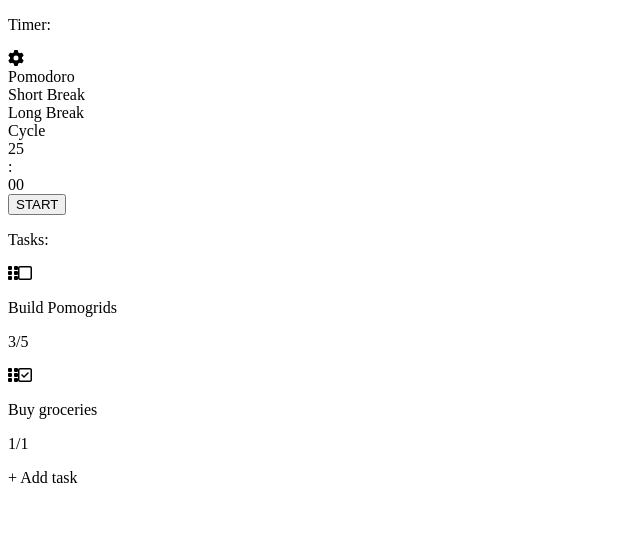
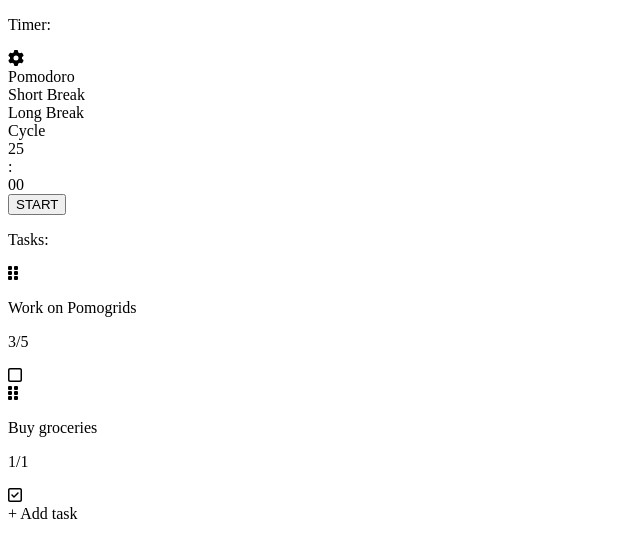
Before and after one commit to awhuiyun/pomogrids-prod, a Next.js app: page / in a window 1280 px wide. Shown: the top 558 px of the page, without its empty margins (0-640 px from the left). Built offline with nearby package versions, Linux system fonts and the light colour scheme.

Commit message:
Map tasks from useTaskStore

```diff
--- a/src/components/TaskContainer.tsx
+++ b/src/components/TaskContainer.tsx
@@ -1,30 +1,19 @@
+import useTaskStore from "@/stores/tasks";
 import TaskItem from "./TaskItem";
 
 export default function TaskContainer() {
+  // Global states: useTaskStore
+  const { tasks } = useTaskStore();
+
   return (
     <div className="border border-slate-900 shadow-custom shadow-slate-900 rounded p-4 pb-8 w-full h-fit space-y-2">
       {/* Title */}
       <p className="text-slate-400 text-xs">Tasks:</p>
 
       {/* Tasks section */}
-      <TaskItem
-        uniqueId="1"
-        taskName="Build Pomogrids"
-        targetNumOfSessions={5}
-        completedNumOfSessions={3}
-        isCompleted={false}
-        isSelectedForTimer={false}
-        isSelectedForEdit={false}
-      />
-      <TaskItem
-        uniqueId="2"
-        taskName="Buy groceries"
-        targetNumOfSessions={1}
-        completedNumOfSessions={1}
-        isCompleted={true}
-        isSelectedForTimer={false}
-        isSelectedForEdit={false}
-      />
+      {tasks.map((item) => {
+        return <TaskItem key={item.uniqueId} {...item} />;
+      })}
 
       {/* Add Task */}
       <div className="text-slate-400 cursor-pointer p-1 pt-4">+ Add task</div>
--- a/src/components/TaskItem.tsx
+++ b/src/components/TaskItem.tsx
@@ -1,4 +1,3 @@
-import { useState } from "react";
 import { FontAwesomeIcon } from "@fortawesome/react-fontawesome";
 import { faGripVertical } from "@fortawesome/free-solid-svg-icons";
 import { faSquare } from "@fortawesome/free-regular-svg-icons";
@@ -12,24 +11,15 @@ export default function TaskItem({
   isCompleted,
 }: ITaskItem) {
   return (
-    <div className="text-slate-900 p-1 flex space-x-2 hover:bg-slate-50 place-items-center">
+    <div className="text-slate-900 p-1 flex space-x-2 hover:bg-slate-50 place-items-center cursor-pointer">
       {/* Grip Icon */}
       <FontAwesomeIcon
         icon={faGripVertical}
-        className="text-slate-400 cursor-pointer hover:text-slate-900 "
+        className="text-slate-400 hover:text-slate-900 "
       />
 
-      {/* Checkbox Icon */}
-      {isCompleted ? (
-        <FontAwesomeIcon icon={faSquareCheck} className="text-slate-400 " />
-      ) : (
-        <FontAwesomeIcon icon={faSquare} className="text-slate-400 " />
-      )}
-
       {/* Task */}
-      <p
-        className={`flex-grow ${isCompleted && "text-slate-400 line-through"}`}
-      >
+      <p className={`flex-grow ${isCompleted && "text-slate-400"}`}>
         {taskName}
       </p>
 
@@ -37,6 +27,13 @@ export default function TaskItem({
       <p className="text-slate-400">
         {completedNumOfSessions}/{targetNumOfSessions}
       </p>
+
+      {/* Checkbox Icon */}
+      {isCompleted ? (
+        <FontAwesomeIcon icon={faSquareCheck} className="text-slate-400" />
+      ) : (
+        <FontAwesomeIcon icon={faSquare} className="text-slate-400" />
+      )}
     </div>
   );
 }
--- a/src/stores/tasks.ts
+++ b/src/stores/tasks.ts
@@ -21,7 +21,26 @@ interface IUseTaskStore {
 }
 
 const useTaskStore = create<IUseTaskStore>((set) => ({
-  tasks: [],
+  tasks: [
+    {
+      uniqueId: "1",
+      taskName: "Work on Pomogrids",
+      targetNumOfSessions: 5,
+      completedNumOfSessions: 3,
+      isCompleted: false,
+      isSelectedForTimer: false,
+      isSelectedForEdit: false,
+    },
+    {
+      uniqueId: "2",
+      taskName: "Buy groceries",
+      targetNumOfSessions: 1,
+      completedNumOfSessions: 1,
+      isCompleted: true,
+      isSelectedForTimer: false,
+      isSelectedForEdit: false,
+    },
+  ],
   isAddTaskSectionOpen: false,
   isEditTaskSectionOpen: false,
   taskSelectedForTimer: "",
```
